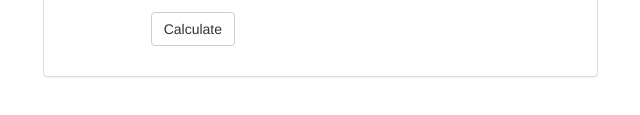
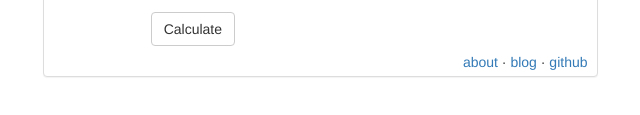
Before and after one commit to gulsahkandemir/lyft-shortest-detour-challenge, a plain HTML site: page index.html in a window 1280 px wide. Shown: the part 479-594 px from the top of the page, without its empty margins (320-960 px from the left). Drawn offline with nearby package versions, Linux system fonts and the light colour scheme; some packages are replaced by stand-ins of ours.

Commit message:
More links about author are added.

```diff
--- a/index.html
+++ b/index.html
@@ -72,6 +72,11 @@
                   </div>
                 </div>
               </form>
+              <div style="position: absolute; right: 25px; bottom: 25px;">
+                <a href="http://gulsahkandemir.com/me/" target="_blank">about</a> &middot;
+                <a href="https://itsmegulsah.wordpress.com/" target="_blank">blog</a> &middot;
+                <a href="https://github.com/gulsahkandemir/lyft-shortest-detour-challenge" target="_blank">github</a>
+              </div>
             </div>
           </div>
         </div>
```
